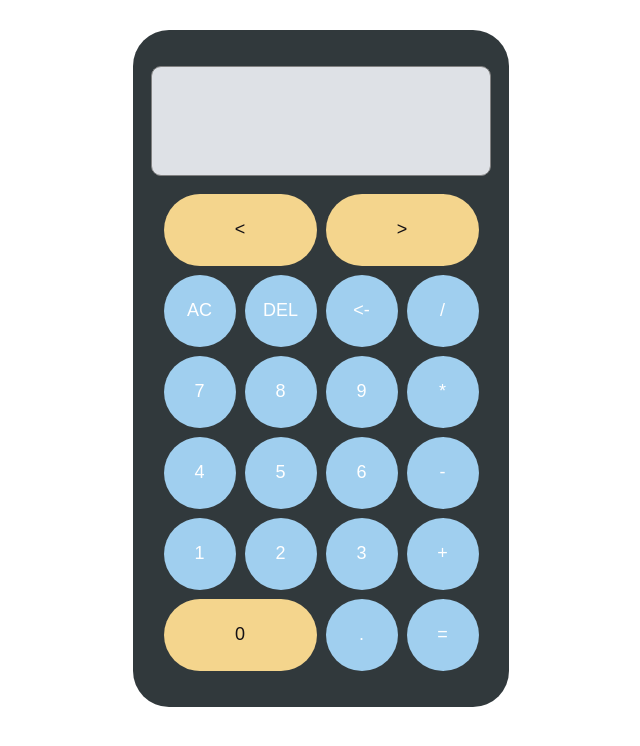
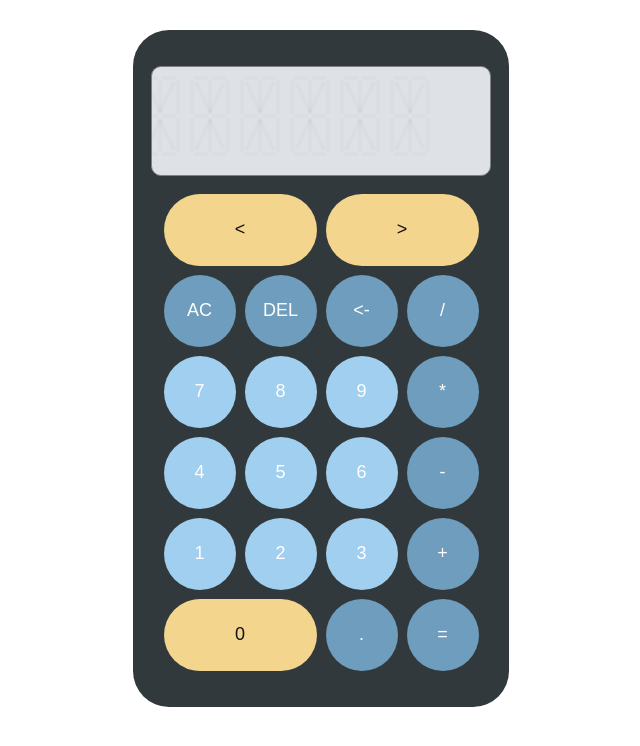
Before and after one commit to JordanDChappell/calculator-react, a React (Vite) app in the folder codebase/: page / in a window 1280 px wide. Shown: the top 746 px of the page, without its empty margins (319-959 px from the left). Built offline with nearby package versions, Linux system fonts and the light colour scheme; the HTML template or start-up script is replaced by a standard one.

Commit message:
feat(colours): different colours for operations based on brightness of primary colour

```diff
--- a/codebase/src/Components/Calculator/Buttons/Button.js
+++ b/codebase/src/Components/Calculator/Buttons/Button.js
@@ -1,7 +1,10 @@
 import React from 'react';
 import PropTypes from 'prop-types';
 import styled from 'styled-components';
+
+/* Library */
 import childrenPropType from '../../../Utils/propTypes';
+import lightenDarkenColour from '../../../Utils/colourUtils';
 
 const StyledButton = styled.button`
   height: 4em;
@@ -11,12 +14,18 @@ const StyledButton = styled.button`
   border: 0px;
   border-radius: 2em;
   color: ${(props) => props.theme.primaryText};
-  background-color: ${(props) => props.theme.primary};
+  background-color: ${(props) =>
+    lightenDarkenColour(props.theme.primary, props.secondary ? -50 : 0)};
   grid-area: ${(props) => props.area};
 `;
 
-const Button = ({ area, shortcut, children, onClick }) => (
-  <StyledButton area={area} onClick={onClick} title={`Keyboard: ${shortcut}`}>
+const Button = ({ area, shortcut, secondary, children, onClick }) => (
+  <StyledButton
+    area={area}
+    secondary={secondary}
+    onClick={onClick}
+    title={`Keyboard: ${shortcut}`}
+  >
     {children}
   </StyledButton>
 );
@@ -24,6 +33,7 @@ const Button = ({ area, shortcut, children, onClick }) => (
 Button.propTypes = {
   area: PropTypes.string.isRequired,
   shortcut: PropTypes.string,
+  secondary: PropTypes.bool,
   children: childrenPropType,
   onClick: PropTypes.func,
 };
--- a/codebase/src/Components/Calculator/Buttons/Buttons.js
+++ b/codebase/src/Components/Calculator/Buttons/Buttons.js
@@ -42,20 +42,36 @@ const Buttons = ({ onButtonPressed }) => (
     >
       {'>'}
     </DoubleWideButton>
-    <Button area="a" shortcut="c / ESC" onClick={() => onButtonPressed('c')}>
+    <Button
+      area="a"
+      shortcut="c / ESC"
+      secondary
+      onClick={() => onButtonPressed('c')}
+    >
       AC
     </Button>
-    <Button area="b" shortcut="DEL" onClick={() => onButtonPressed(deleteKey)}>
+    <Button
+      area="b"
+      shortcut="DEL"
+      secondary
+      onClick={() => onButtonPressed(deleteKey)}
+    >
       DEL
     </Button>
     <Button
       area="c"
       shortcut="Backspace"
+      secondary
       onClick={() => onButtonPressed(backspaceKey)}
     >
       {`<-`}
     </Button>
-    <Button area="d" shortcut="/" onClick={() => onButtonPressed('/')}>
+    <Button
+      area="d"
+      shortcut="/"
+      secondary
+      onClick={() => onButtonPressed('/')}
+    >
       /
     </Button>
     <Button area="e" shortcut="7" onClick={() => onButtonPressed('7')}>
@@ -67,7 +83,12 @@ const Buttons = ({ onButtonPressed }) => (
     <Button area="g" shortcut="9" onClick={() => onButtonPressed('9')}>
       9
     </Button>
-    <Button area="h" shortcut="*" onClick={() => onButtonPressed('*')}>
+    <Button
+      area="h"
+      shortcut="*"
+      secondary
+      onClick={() => onButtonPressed('*')}
+    >
       *
     </Button>
     <Button area="i" shortcut="4" onClick={() => onButtonPressed('4')}>
@@ -79,7 +100,12 @@ const Buttons = ({ onButtonPressed }) => (
     <Button area="k" shortcut="6" onClick={() => onButtonPressed('6')}>
       6
     </Button>
-    <Button area="l" shortcut="-" onClick={() => onButtonPressed('-')}>
+    <Button
+      area="l"
+      shortcut="-"
+      secondary
+      onClick={() => onButtonPressed('-')}
+    >
       -
     </Button>
     <Button area="m" shortcut="1" onClick={() => onButtonPressed('1')}>
@@ -91,7 +117,12 @@ const Buttons = ({ onButtonPressed }) => (
     <Button area="o" shortcut="3" onClick={() => onButtonPressed('3')}>
       3
     </Button>
-    <Button area="p" shortcut="+" onClick={() => onButtonPressed('+')}>
+    <Button
+      area="p"
+      shortcut="+"
+      secondary
+      onClick={() => onButtonPressed('+')}
+    >
       +
     </Button>
     <DoubleWideButton
@@ -101,10 +132,20 @@ const Buttons = ({ onButtonPressed }) => (
     >
       0
     </DoubleWideButton>
-    <Button area="r" shortcut="." onClick={() => onButtonPressed('.')}>
+    <Button
+      area="r"
+      shortcut="."
+      secondary
+      onClick={() => onButtonPressed('.')}
+    >
       .
     </Button>
-    <Button area="s" shortcut="=" onClick={() => onButtonPressed('=')}>
+    <Button
+      area="s"
+      shortcut="="
+      secondary
+      onClick={() => onButtonPressed('=')}
+    >
       {'='}
     </Button>
   </Container>
--- a/codebase/src/Components/Calculator/Screen/Screen.js
+++ b/codebase/src/Components/Calculator/Screen/Screen.js
@@ -19,7 +19,7 @@ const Container = styled.div`
 `;
 const SymbolsContainer = styled.div`
   position: absolute;
-  right: ${(props) => 60 - props.offset}px;
+  right: ${(props) => 60 - (props.offset ?? 0)}px;
   display: flex;
   flex-direction: row;
   align-items: flex-end;
@@ -37,8 +37,28 @@ const Screen = ({ symbols, cursorPosition }) => {
   const screenOffset =
     cursorOffset >= displayWidth ? positionDifference * 50 : 0;
 
+  const emptySegments = [
+    'null',
+    'null',
+    'null',
+    'null',
+    'null',
+    'null',
+    'null',
+  ];
+
   return (
     <Container>
+      <SymbolsContainer>
+        {emptySegments.map((symbol, index) => (
+          <SixteenSegmentDisplay
+            key={`${index}-${symbol}`}
+            symbol={symbol}
+            height="80px"
+            width="40px"
+          />
+        ))}
+      </SymbolsContainer>
       <SymbolsContainer offset={screenOffset}>
         {symbols.map((symbol, index) => (
           <SixteenSegmentDisplay
--- a/codebase/src/Components/Calculator/Screen/SixteenSegmentDisplay.js
+++ b/codebase/src/Components/Calculator/Screen/SixteenSegmentDisplay.js
@@ -67,7 +67,7 @@ const lookupSymbol = (symbol) => {
     '-': [0, 0, 0, 0, 0, 0, 0, 1, 1, 0, 0, 0, 0, 0, 0, 0],
     '*': [0, 0, 0, 1, 0, 1, 0, 0, 0, 0, 1, 0, 1, 0, 0, 0],
     '/': [0, 0, 0, 0, 0, 1, 0, 0, 0, 0, 1, 0, 0, 0, 0, 0],
-    default: new Error('Undefined symbol provided to Segments component'),
+    default: [0, 0, 0, 0, 0, 0, 0, 0, 0, 0, 0, 0, 0, 0, 0, 0],
   };
 
   return symbols[symbol] || symbols.default;
--- /dev/null
+++ b/codebase/src/Utils/colourUtils.js
@@ -0,0 +1,32 @@
+/* eslint-disable no-param-reassign */
+/* eslint-disable no-bitwise */
+
+const lightenDarkenColour = (colour, amount) => {
+  let usePound = false;
+
+  if (colour[0] === '#') {
+    colour = colour.slice(1);
+    usePound = true;
+  }
+
+  const num = parseInt(colour, 16);
+
+  let r = (num >> 16) + amount;
+
+  if (r > 255) r = 255;
+  else if (r < 0) r = 0;
+
+  let b = ((num >> 8) & 0x00ff) + amount;
+
+  if (b > 255) b = 255;
+  else if (b < 0) b = 0;
+
+  let g = (num & 0x0000ff) + amount;
+
+  if (g > 255) g = 255;
+  else if (g < 0) g = 0;
+
+  return (usePound ? '#' : '') + (g | (b << 8) | (r << 16)).toString(16);
+};
+
+export default lightenDarkenColour;
```
